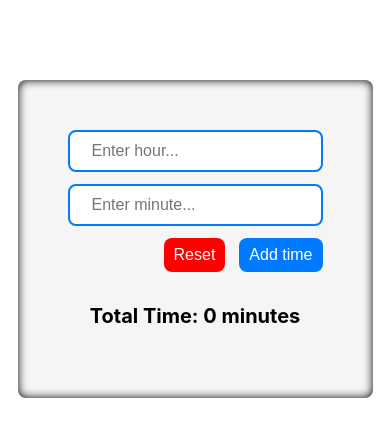
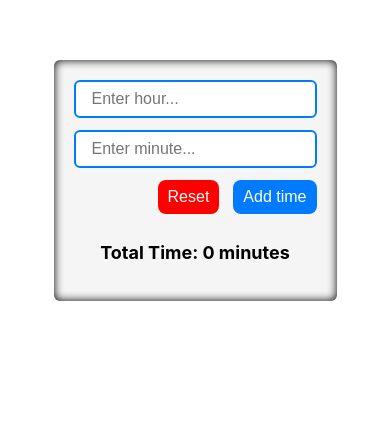
Before and after one commit to shivam24161/react-time-adder, a React (Create React App) app: page / in a window 390 px wide. Shown: the part 183-620 px from the top of the page. Built offline with nearby package versions, Linux system fonts and the light colour scheme.

Commit message:
mobile responsive

```diff
--- a/src/App.css
+++ b/src/App.css
@@ -1,4 +1,4 @@
-*{
+* {
   box-sizing: border-box;
 }
 .main-wrapper {
@@ -59,7 +59,27 @@ button {
   color: #28a745;
   animation: bounce 0.5s ease-in-out infinite;
 }
-
+p {
+  font-size: 20px;
+  font-weight: bold;
+  margin-top: 20px;
+}
+@media screen and (max-width: 480px) {
+  .container {
+    border-radius: 6px;
+    padding: 20px;
+    margin-bottom: 30%;
+  }
+  input {
+    padding: 8px 16px;
+    border-radius: 6px;
+  }
+  p {
+    font-size:18px;
+    font-weight: bold;
+    margin-top: 16px;
+  }
+}
 @keyframes bounce {
   0%,
   100% {
@@ -69,9 +89,3 @@ button {
     transform: translateY(-10px);
   }
 }
-
-p {
-  font-size: 20px;
-  font-weight: bold;
-  margin-top: 20px;
-}
```
